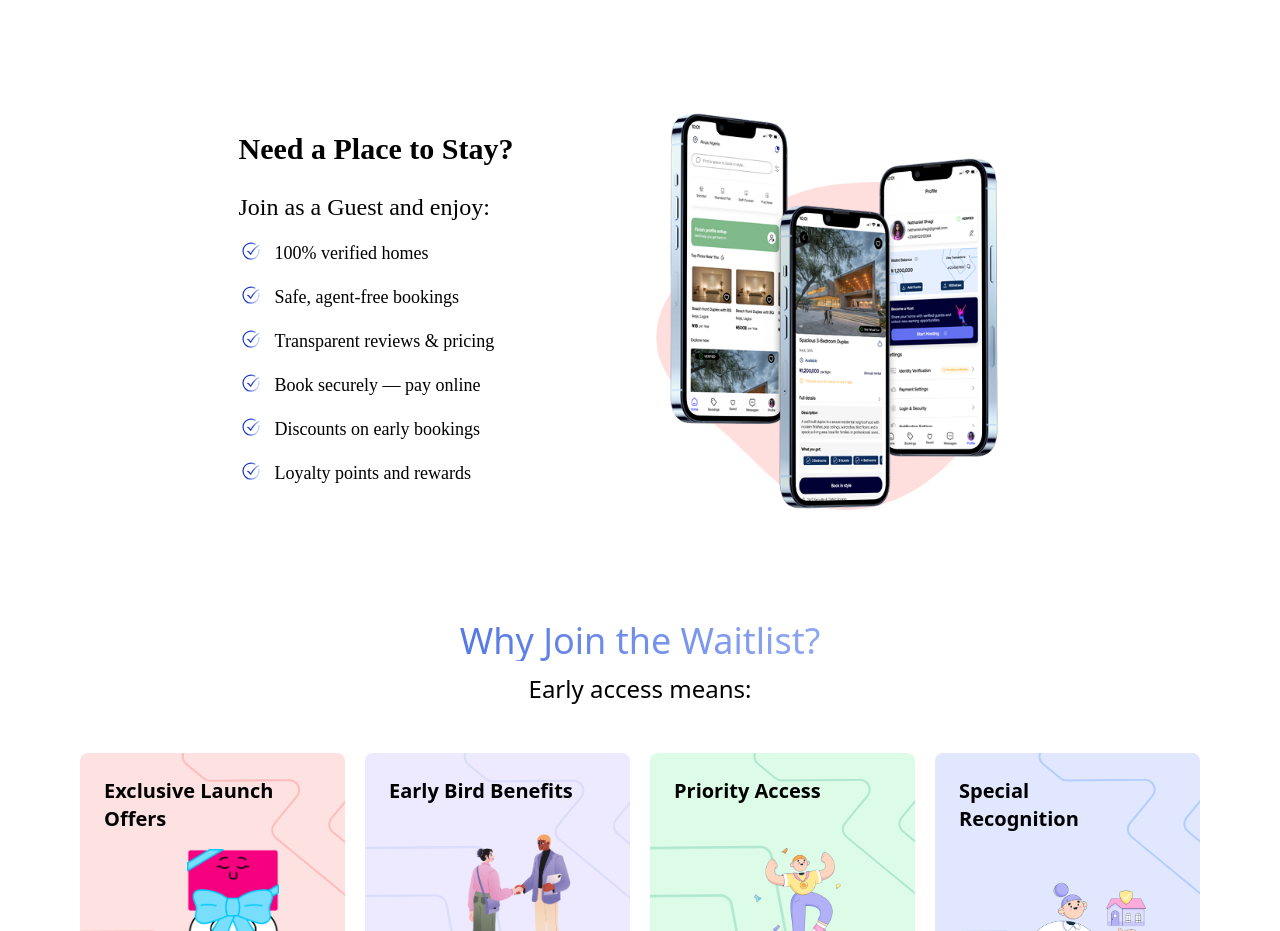
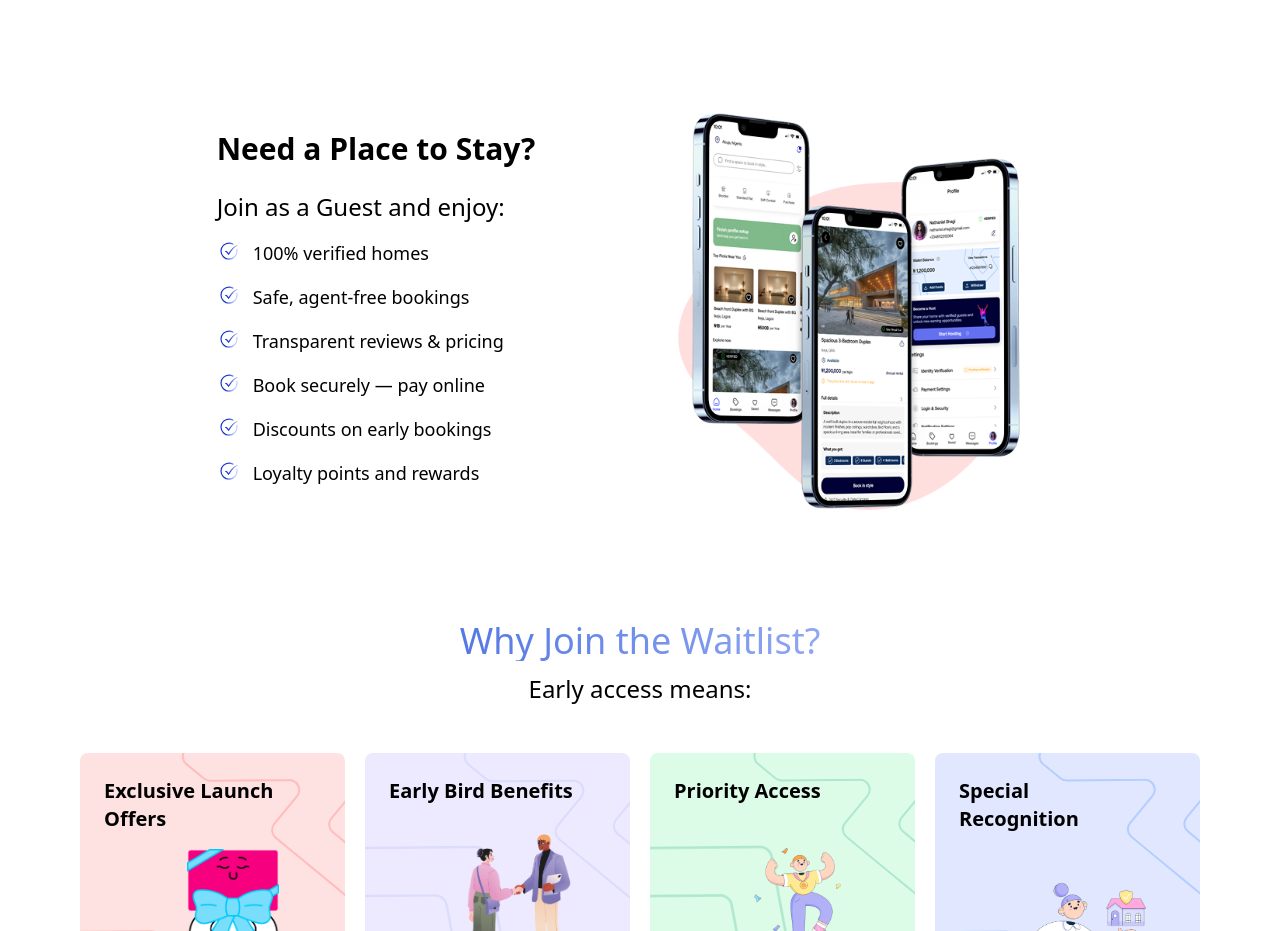
Before and after one commit to samakintayo/Lunest-waitlist, a React (Vite) app in the folder lunest-waitlist/: page / in a window 1280 px wide. Shown: the part 2082-3013 px from the top of the page. Built offline with nearby package versions, Linux system fonts and the light colour scheme; a web font is replaced by a local one.

Commit message:
Update HostGuest.jsx

```diff
--- a/lunest-waitlist/src/components/HostGuest.jsx
+++ b/lunest-waitlist/src/components/HostGuest.jsx
@@ -44,11 +44,11 @@ const HostGuest = () => {
 
           {/* Left Text */}
           <div className="max-w-xl flex flex-col gap-6 text-start">
-            <h2 className="text-black text-2xl md:text-3xl font-bold font-['Aeonik_Pro']">
+            <h2 className="text-black text-2xl md:text-3xl font-bold ">
               Need a Place to Stay?
             </h2>
             <div>
-              <h3 className="text-black text-xl md:text-2xl font-medium font-['Aeonik_Pro']">
+              <h3 className="text-black text-xl md:text-2xl font-medium ">
                 Join as a Guest and enjoy:
               </h3>
               <ul className="flex flex-col gap-4 mt-4">
@@ -64,7 +64,7 @@ const HostGuest = () => {
                     <div className="w-6 h-6 flex items-center justify-center">
                       <img className='w-5 h-5' src="/assets/lunest-tick-o.svg" alt="" />
                     </div>
-                    <span className="text-black text-base md:text-lg font-normal font-['Aeonik_Pro'] leading-snug">
+                    <span className="text-black text-base md:text-lg font-normal leading-snug">
                       {item}
                     </span>
                   </li>
@@ -87,11 +87,11 @@ const HostGuest = () => {
 
           {/* Right Section - Text */}
           <div className="max-w-xl flex flex-col gap-6 text-start">
-            <h2 className="text-black text-2xl md:text-3xl font-bold font-['Aeonik_Pro']">
+            <h2 className="text-black text-2xl md:text-3xl font-bold">
               Own a Property?
             </h2>
             <div>
-              <h3 className="text-black text-xl md:text-2xl font-medium font-['Aeonik_Pro']">
+              <h3 className="text-black text-xl md:text-2xl font-medium">
                 Join as a Landlord/Host and get:
               </h3>
               <ul className="flex flex-col gap-4 mt-4">
@@ -106,7 +106,7 @@ const HostGuest = () => {
                     <div className="w-6 h-6 flex items-center justify-center">
                         <img className='w-5 h-5' src="/assets/lunest-tick-o.svg" alt="" />
                     </div>
-                    <span className="text-black text-base md:text-lg font-normal font-['Aeonik_Pro'] leading-snug">
+                    <span className="text-black text-base md:text-lg font-normal leading-snug">
                       {item}
                     </span>
                   </li>
```
